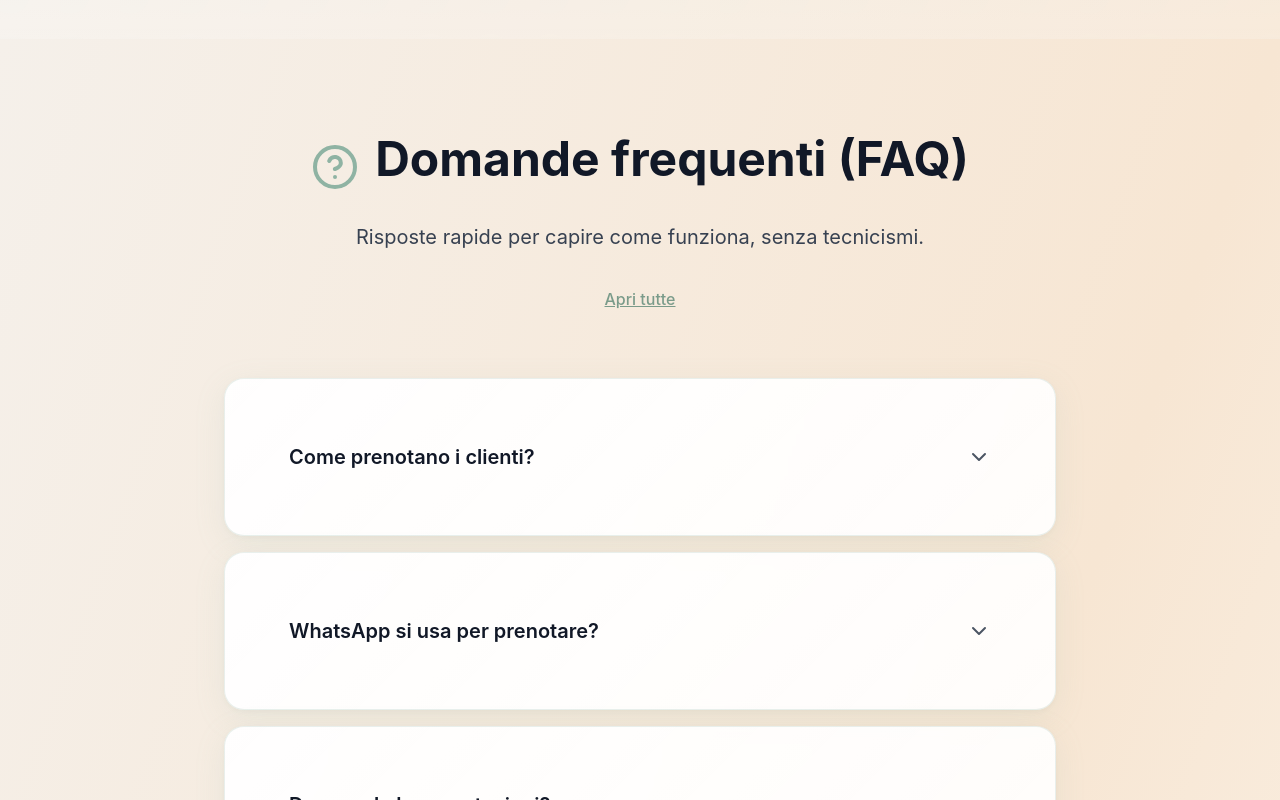
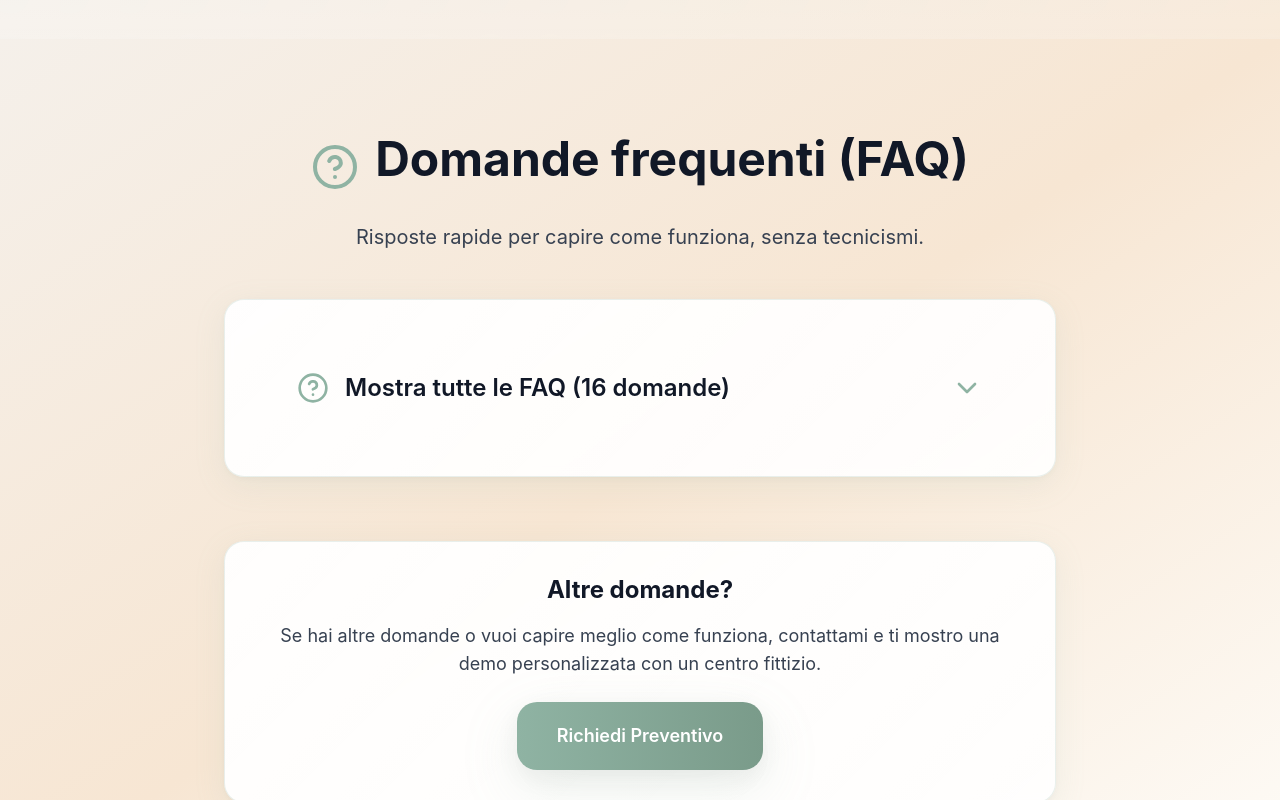
Before and after one commit to ronza99/SocialFlow-Wellness, a React (Vite) app: page / in a window 1280 px wide. Shown: the part 2100-2900 px from the top of the page. Built offline with nearby package versions, Linux system fonts and the light colour scheme.

Commit message:
Updated FAQ.tsx

```diff
--- a/src/components/FAQ.tsx
+++ b/src/components/FAQ.tsx
@@ -8,8 +8,7 @@ interface FAQItem {
 }
 
 const FAQ = () => {
-  const [openId, setOpenId] = useState<number | null>(null);
-  const [expandAll, setExpandAll] = useState(false);
+  const [isOpen, setIsOpen] = useState(false);
 
   const faqItems: FAQItem[] = [
     {
@@ -94,23 +93,14 @@ const FAQ = () => {
     }
   ];
 
-  const toggleFAQ = (id: number) => {
-    setOpenId(openId === id ? null : id);
-  };
-
-  const handleExpandAll = () => {
-    if (expandAll) {
-      setOpenId(null);
-      setExpandAll(false);
-    } else {
-      setExpandAll(true);
-    }
+  const toggleFAQ = () => {
+    setIsOpen(!isOpen);
   };
 
   return (
     <section id="faq" className="py-16 sm:py-24 bg-gradient-to-br from-warm-sand via-soft-apricot to-cream-white">
       <div className="max-w-4xl mx-auto px-4 sm:px-6 lg:px-8">
-        <div className="text-center mb-12 sm:mb-16">
+        <div className="text-center mb-8 sm:mb-12">
           <div className="flex items-center justify-center mb-6">
             <HelpCircle className="w-10 h-10 sm:w-12 sm:h-12 text-sage-green mr-4" />
             <h2 className="text-3xl sm:text-4xl md:text-5xl font-serif font-bold text-gray-900">
@@ -120,64 +110,53 @@ const FAQ = () => {
           <p className="text-base sm:text-lg md:text-xl text-gray-700 max-w-2xl mx-auto leading-relaxed">
             Risposte rapide per capire come funziona, senza tecnicismi.
           </p>
-
-          <div className="mt-6 sm:mt-8">
-            <button
-              onClick={handleExpandAll}
-              className="text-sm sm:text-base text-sage-green-dark hover:text-sage-green font-medium underline transition-colors"
-              aria-label={expandAll ? 'Chiudi tutte le FAQ' : 'Apri tutte le FAQ'}
-            >
-              {expandAll ? 'Chiudi tutte' : 'Apri tutte'}
-            </button>
-          </div>
         </div>
 
-        <div className="space-y-4">
-          {faqItems.map((item) => {
-            const isOpen = expandAll || openId === item.id;
-
-            return (
-              <div
-                key={item.id}
-                className="wellness-card overflow-hidden transition-all duration-300 hover:shadow-wellness-lg"
+        <div className="wellness-card overflow-hidden">
+          <button
+            onClick={toggleFAQ}
+            className="w-full p-6 sm:p-8 flex items-center justify-between group hover:bg-sage-green/5 transition-all duration-300 focus:outline-none focus:ring-2 focus:ring-sage-green focus:ring-offset-2 rounded-wellness"
+            aria-expanded={isOpen}
+            aria-controls="faq-content"
           >
-                <button
-                  onClick={() => toggleFAQ(item.id)}
-                  className="w-full text-left p-4 sm:p-6 flex items-center justify-between group focus:outline-none focus:ring-2 focus:ring-sage-green focus:ring-offset-2 rounded-wellness"
-                  aria-expanded={isOpen}
-                  aria-controls={`faq-answer-${item.id}`}
-                >
-                  <span className="text-base sm:text-lg md:text-xl font-semibold text-gray-900 pr-4 group-hover:text-sage-green-dark transition-colors">
-                    {item.question}
+            <div className="flex items-center gap-4">
+              <HelpCircle className="w-6 h-6 sm:w-8 sm:h-8 text-sage-green flex-shrink-0" />
+              <span className="text-lg sm:text-xl md:text-2xl font-semibold text-gray-900 group-hover:text-sage-green-dark transition-colors text-left">
+                {isOpen ? 'Nascondi le FAQ' : 'Mostra tutte le FAQ'} ({faqItems.length} domande)
               </span>
+            </div>
             <div className="flex-shrink-0">
               {isOpen ? (
-                      <ChevronUp className="w-5 h-5 sm:w-6 sm:h-6 text-sage-green transition-transform duration-300" />
+                <ChevronUp className="w-6 h-6 sm:w-8 sm:h-8 text-sage-green transition-transform duration-300" />
               ) : (
-                      <ChevronDown className="w-5 h-5 sm:w-6 sm:h-6 text-gray-600 group-hover:text-sage-green transition-all duration-300" />
+                <ChevronDown className="w-6 h-6 sm:w-8 sm:h-8 text-sage-green group-hover:scale-110 transition-all duration-300" />
               )}
             </div>
           </button>
 
           <div
-                  id={`faq-answer-${item.id}`}
-                  className={`transition-all duration-300 ease-in-out ${
-                    isOpen ? 'max-h-96 opacity-100' : 'max-h-0 opacity-0'
+            id="faq-content"
+            className={`transition-all duration-500 ease-in-out ${
+              isOpen ? 'max-h-[10000px] opacity-100' : 'max-h-0 opacity-0'
             } overflow-hidden`}
             role="region"
-                  aria-labelledby={`faq-question-${item.id}`}
           >
-                  <div className="px-4 sm:px-6 pb-4 sm:pb-6">
-                    <div className="pt-4 border-t border-sage-green/20">
-                      <p className="text-sm sm:text-base md:text-lg text-gray-700 leading-relaxed">
+            <div className="px-4 sm:px-6 lg:px-8 pb-6 sm:pb-8">
+              <div className="border-t border-sage-green/20 pt-6 sm:pt-8 space-y-6 sm:space-y-8">
+                {faqItems.map((item) => (
+                  <div key={item.id} className="space-y-2 sm:space-y-3">
+                    <h3 className="text-base sm:text-lg md:text-xl font-bold text-gray-900 flex items-start gap-3">
+                      <span className="text-sage-green flex-shrink-0">Q:</span>
+                      <span>{item.question}</span>
+                    </h3>
+                    <p className="text-sm sm:text-base md:text-lg text-gray-700 leading-relaxed pl-6 sm:pl-8">
                       {item.answer}
                     </p>
                   </div>
+                ))}
               </div>
             </div>
           </div>
-            );
-          })}
         </div>
 
         <div className="text-center mt-12 sm:mt-16">
```
Lines whose indentation alone changed are shown as unchanged.
